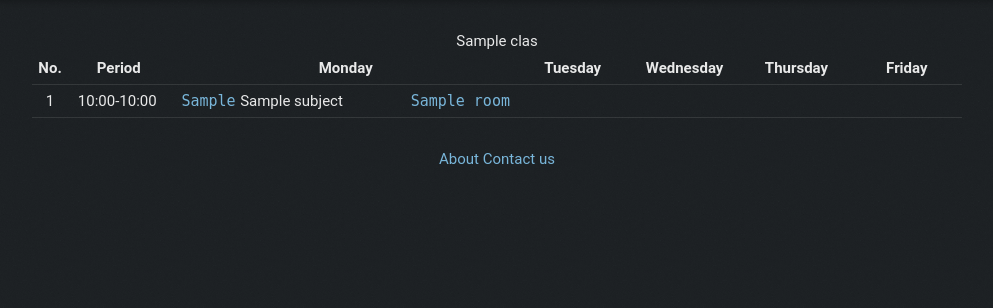
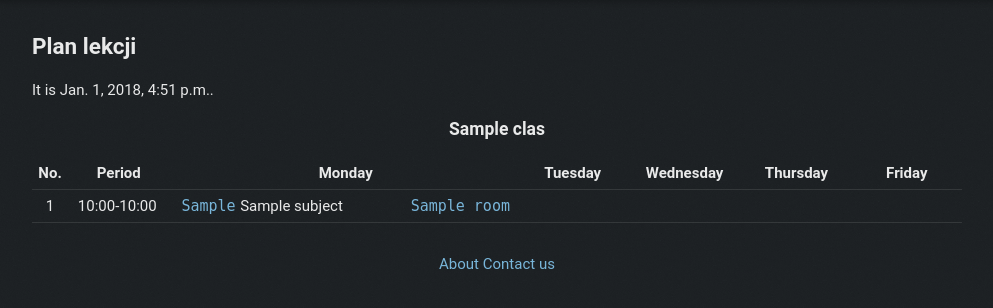
Before and after one commit to zorzalo3/zorza, a Django app: page /timetable/class/1/ in a window 1280 px wide. Shown: the part 60-368 px from the top of the page, without its empty margins (143-1136 px from the left). Run offline with Django 3.2, Linux system fonts and the light colour scheme; tables that the repository leaves empty hold one stand-in row (values such as "Sample post").

Commit message:
Move table caption out of <table> and add headings

```diff
--- a/timetable/templates/timetable_base.html
+++ b/timetable/templates/timetable_base.html
@@ -2,11 +2,13 @@
 {% load i18n %}
 {% load hyphen_break %}
 {% block content %}
+<h2>Plan lekcji</h2>
+<p>
+{% trans "It is" context "datetime" %} {% now "DATETIME_FORMAT" %}.
+</p>
+<h3 class="text-center">{% block caption %}{% endblock %}</h3>
 <div id="table-wrapper">
 	<table class="table timetable">
-		<caption>
-			{% block caption %}{% endblock %}
-		</caption>
 		<thead>
 			<tr>
 				<th>{% trans "No." context "timetable header" %}</th>
```
Also changed, not shown: locale/pl/LC_MESSAGES/django.po, 1 other file.
